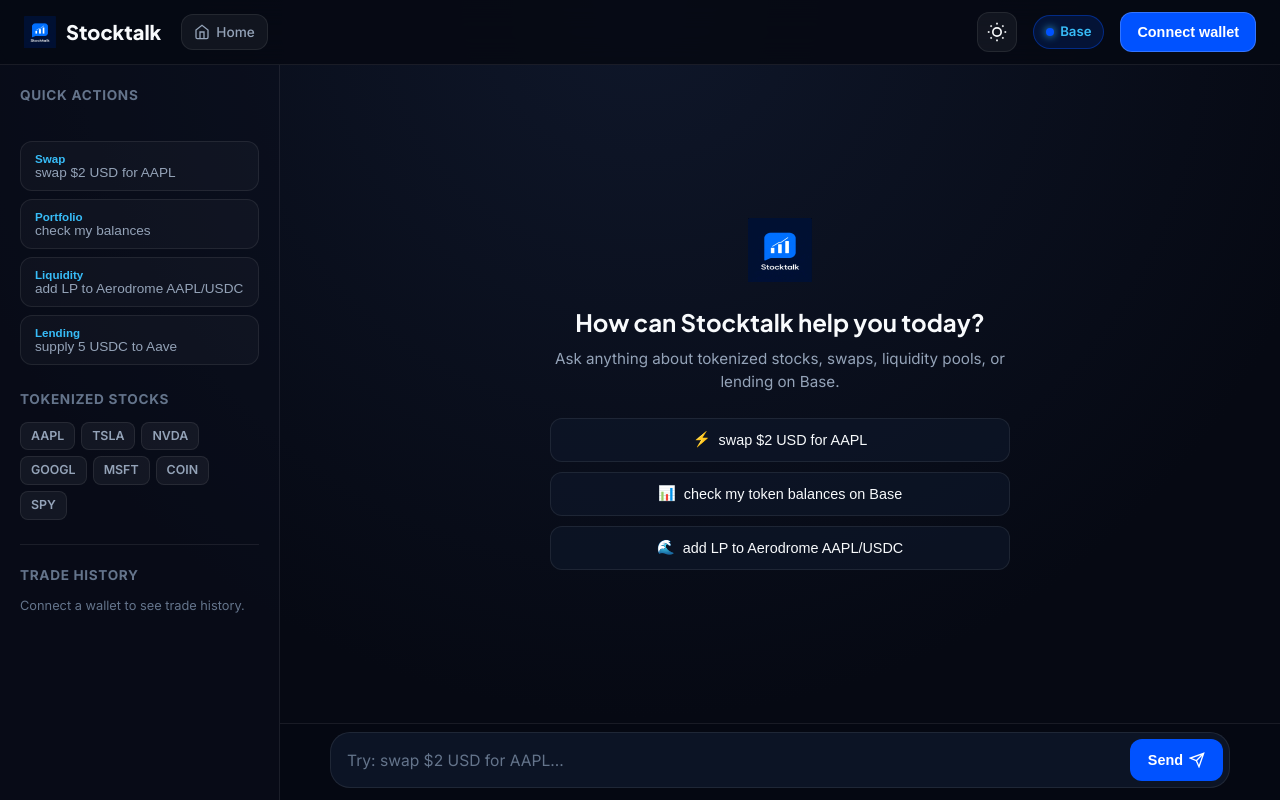
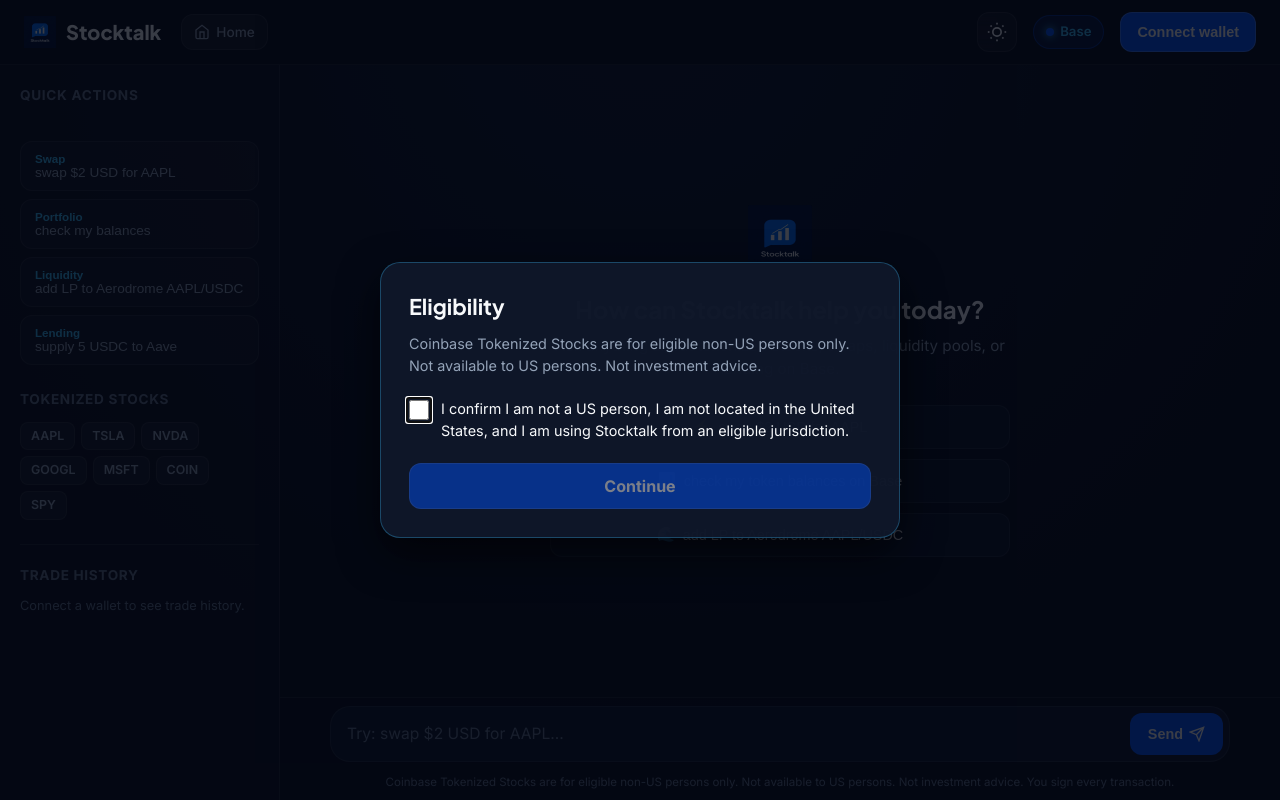
Before and after one commit to 001grindpa/stock-talk, a Flask app: page /app in a window 1280 px wide. Run offline with Flask 3, Linux system fonts and the light colour scheme; data that the repository does not hold is empty; parts of the project's set-up code (start-up, migrations or seed data) failed here and were passed over; some libraries are stand-ins or nearby versions.

Commit message:
update: non-US self-attestation implemented in /app page

```diff
--- a/static/css/style.css
+++ b/static/css/style.css
@@ -94,6 +94,11 @@ body.light-theme .composer-inner {
   border-color: #cbd5e1;
 }
 
+body.light-theme .attestation-panel {
+  background: #ffffff;
+  border-color: #cbd5e1;
+}
+
 body.light-theme .composer input {
   color: #0f172a;
 }
@@ -109,6 +114,80 @@ body.light-theme .quote-card {
   background: #ffffff;
   border-color: #93c5fd;
   box-shadow: 0 4px 16px rgba(0, 0, 0, 0.08);
+}
+
+.attestation-overlay {
+  position: fixed;
+  inset: 0;
+  z-index: 1000;
+  display: flex;
+  align-items: center;
+  justify-content: center;
+  padding: 24px;
+  background: rgba(3, 7, 18, 0.78);
+}
+
+.attestation-overlay[hidden] {
+  display: none;
+}
+
+.attestation-panel {
+  width: min(100%, 520px);
+  padding: 28px;
+  background: rgba(15, 23, 42, 0.96);
+  border: 1px solid var(--border-accent);
+  border-radius: var(--radius-lg);
+  box-shadow: var(--shadow-lg);
+  color: var(--text-primary);
+}
+
+.attestation-panel h2 {
+  margin-bottom: 10px;
+  font-family: var(--font-heading);
+  font-size: 1.35rem;
+}
+
+.attestation-panel p {
+  color: var(--text-secondary);
+  font-size: 0.9rem;
+  line-height: 1.5;
+}
+
+.attestation-check {
+  display: flex;
+  align-items: flex-start;
+  gap: 12px;
+  margin: 22px 0;
+  color: var(--text-primary);
+  font-size: 0.9rem;
+  line-height: 1.5;
+  cursor: pointer;
+}
+
+.attestation-check input {
+  width: 20px;
+  height: 20px;
+  flex: 0 0 auto;
+  margin-top: 2px;
+  accent-color: var(--accent-blue);
+}
+
+.attestation-continue {
+  width: 100%;
+  min-height: 44px;
+  padding: 10px 16px;
+  background: var(--accent-blue);
+  border: 1px solid rgba(255, 255, 255, 0.15);
+  border-radius: var(--radius-md);
+  color: #ffffff;
+  font: inherit;
+  font-weight: 700;
+  cursor: pointer;
+}
+
+.attestation-continue:disabled {
+  cursor: not-allowed;
+  opacity: 0.45;
 }
 
 body.light-theme .quote-row {
@@ -1441,6 +1520,27 @@ body.history-drawer-open {
   height: 16px;
 }
 
+.app-disclaimer {
+  flex-shrink: 0;
+  margin: 0;
+  padding: 0 24px 10px;
+  font-size: 0.72rem;
+  line-height: 1.4;
+  color: var(--text-muted);
+  text-align: center;
+}
+
+body.light-theme .app-disclaimer {
+  color: #64748b;
+}
+
+@media (max-width: 768px) {
+  .app-disclaimer {
+    padding: 0 16px calc(8px + env(safe-area-inset-bottom, 0px));
+    font-size: 0.68rem;
+  }
+}
+
 /* --------------------------------------------------------------------------
    FOOTER
    -------------------------------------------------------------------------- */
--- a/static/js/app.js
+++ b/static/js/app.js
@@ -91,6 +91,62 @@ function initLanding() {
 }
 
 function initIndex() {
+  const ATTESTATION_KEY = "stocktalk.attest.non_us";
+  const attestationOverlay = document.getElementById("attestation-overlay");
+  const attestationPanel = attestationOverlay?.querySelector(".attestation-panel");
+  const attestationCheckbox = document.getElementById("attestation-checkbox");
+  const attestationContinue = document.getElementById("attestation-continue");
+
+  function hideAttestation() {
+    if (!attestationOverlay) return;
+    attestationOverlay.hidden = true;
+    attestationOverlay.setAttribute("aria-hidden", "true");
+  }
+
+  function showAttestation() {
+    if (!attestationOverlay) return;
+    attestationOverlay.hidden = false;
+    attestationOverlay.removeAttribute("aria-hidden");
+    attestationCheckbox?.focus();
+  }
+
+  if (localStorage.getItem(ATTESTATION_KEY) === "1") {
+    hideAttestation();
+  } else {
+    showAttestation();
+  }
+
+  attestationCheckbox?.addEventListener("change", () => {
+    if (attestationContinue) attestationContinue.disabled = !attestationCheckbox.checked;
+  });
+
+  attestationContinue?.addEventListener("click", () => {
+    if (!attestationCheckbox?.checked) return;
+    localStorage.setItem(ATTESTATION_KEY, "1");
+    hideAttestation();
+  });
+
+  attestationOverlay?.addEventListener("keydown", (event) => {
+    if (event.key === "Escape") {
+      event.preventDefault();
+      return;
+    }
+    if (event.key !== "Tab" || !attestationPanel) return;
+    const focusable = attestationPanel.querySelectorAll(
+      "button:not(:disabled), input:not(:disabled)"
+    );
+    if (!focusable.length) return;
+    const first = focusable[0];
+    const last = focusable[focusable.length - 1];
+    if (event.shiftKey && document.activeElement === first) {
+      event.preventDefault();
+      last.focus();
+    } else if (!event.shiftKey && document.activeElement === last) {
+      event.preventDefault();
+      first.focus();
+    }
+  });
+
   const BASE_CHAIN_ID = window.STOCKTALK?.chainId || 8453;
   const WALLET_KEY = "stocktalk.wallet";
   const BASE_L2_RESOLVER = "0xC6d566A56A1aFf6508b41f6c90ff131615583BCD";
--- a/templates/index.html
+++ b/templates/index.html
@@ -38,6 +38,18 @@
       </button>
     </div>
   </header>
+
+   <div id="attestation-overlay" class="attestation-overlay" role="dialog" aria-modal="true" aria-labelledby="attestation-title" aria-describedby="attestation-copy">
+    <div class="attestation-panel" tabindex="-1">
+      <h2 id="attestation-title">Eligibility</h2>
+      <p id="attestation-copy">Coinbase Tokenized Stocks are for eligible non-US persons only. Not available to US persons. Not investment advice.</p>
+      <label class="attestation-check">
+        <input id="attestation-checkbox" type="checkbox" />
+        <span>I confirm I am not a US person, I am not located in the United States, and I am using Stocktalk from an eligible jurisdiction.</span>
+      </label>
+      <button id="attestation-continue" type="button" class="attestation-continue" disabled>Continue</button>
+    </div>
+  </div>
 
   <div id="copy-toast" class="copy-toast" role="status" aria-live="polite">Address copied</div>
 
@@ -130,6 +142,10 @@
           </button>
         </div>
       </form>
+      <p class="app-disclaimer" role="note">
+        Coinbase Tokenized Stocks are for eligible non-US persons only.
+        Not available to US persons. Not investment advice. You sign every transaction.
+      </p>
     </main>
   </div>
 </div>
```
